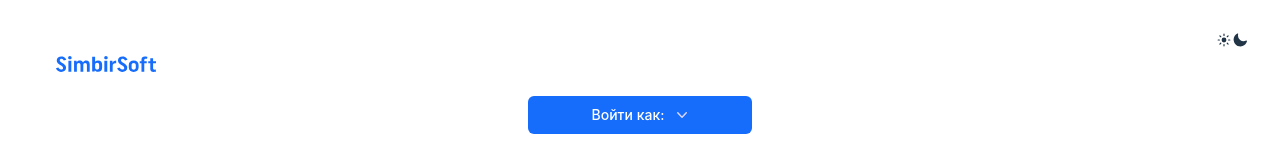
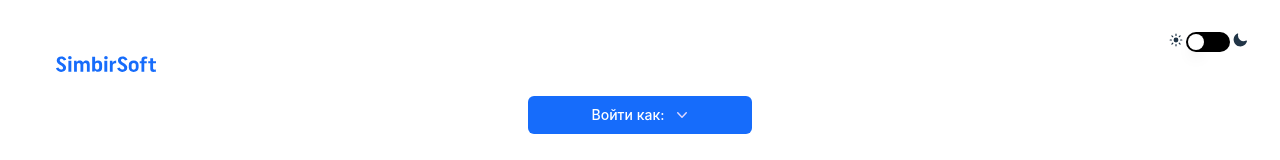
Before and after one commit to SukhorukovS/hackathon-pure-staff, a React (Vite) app: page / in a window 1280 px wide. Shown: the top 160 px of the page. Built offline with nearby package versions, Linux system fonts and the light colour scheme.

Commit message:
add theme toggle

```diff
--- a/index.html
+++ b/index.html
@@ -7,7 +7,7 @@
     <title>PureStaff</title>
   </head>
   <body>
-    <div id="root"></div>
+    <div id="root" class="dark:bg-gray-800"></div>
     <script type="module" src="/src/main.tsx"></script>
   </body>
 </html>
--- a/src/components/Layout/Header/Header.tsx
+++ b/src/components/Layout/Header/Header.tsx
@@ -1,16 +1,43 @@
-import { FC } from "react";
+import { FC, useEffect, useState } from "react";
+
+import { MoonIcon, SunIcon } from "@heroicons/react/20/solid";
+import { Switch } from '@headlessui/react'
 
 import logo from "../../../assets/Logo.svg";
-import { MoonIcon, SunIcon } from "@heroicons/react/20/solid";
 
 export const Header: FC = () => {
+
+  const [enabled, setEnabled] = useState(localStorage.theme === 'dark')
+
+  useEffect(() => {
+    if (enabled || (!('theme' in localStorage) && window.matchMedia('(prefers-color-scheme: dark)').matches)) {
+      document.documentElement.classList.add('dark')
+      localStorage.setItem('theme', 'dark')
+    } else {
+      document.documentElement.classList.remove('dark')
+      localStorage.setItem('theme', 'light')
+    }
+  }, [enabled])
+
   return (
     <header className="flex justify-between">
       <img src={logo} alt="logo" className="logo" />
-      <div className="flex">
-        <SunIcon className="w-4 h-4"/>
-
-        <MoonIcon className="w-4 h-4" />
+      <div className="flex content-center gap-0.5">
+        <SunIcon className="w-4 h-4 dark:text-blue-100"/>
+        <Switch
+          checked={enabled}
+          onChange={setEnabled}
+          className={`${enabled ? 'bg-blue-100' : 'bg-black'}
+            relative inline-flex h-5 w-11 shrink-0 cursor-pointer rounded-full p-0 border-2 border-transparent transition-colors duration-200 ease-in-out focus:outline-none focus-visible:ring-2  focus-visible:ring-white focus-visible:ring-opacity-75`}
+        >
+          <span className="sr-only">Use setting</span>
+          <span
+            aria-hidden="true"
+            className={`${enabled ? 'translate-x-6 bg-white' : 'translate-x-0 bg-white'}
+              pointer-events-none shrink-0 inline-block h-4 w-4 transform rounded-full shadow-lg ring-0 transition duration-200 ease-in-out`}
+          />
+        </Switch>
+        <MoonIcon className="w-4 h-4 dark:text-blue-100" />
       </div>
     </header>
   )
--- a/src/components/Layout/Layout.tsx
+++ b/src/components/Layout/Layout.tsx
@@ -4,7 +4,7 @@ import { Header } from "./Header/Header"
 
 export const Layout: FC<PropsWithChildren> = ({children}) => {
   return (
-    <div className="container">
+    <div className="container dark:bg-gray-800">
       <Header />
       {children}
     </div>
--- a/src/index.css
+++ b/src/index.css
@@ -4,7 +4,7 @@
 
 @layer components {
   .input {
-    @apply flex dark:bg-gray-opacity rounded-md shadow-sm ring-1 ring-inset ring-gray-300 px-4 py-2 focus-within:ring-2 focus-within:ring-inset focus-within:ring-indigo-600 focus:ring-0 w-full;
+    @apply flex dark:bg-gray-opacity dark:text-white rounded-md shadow-sm ring-1 ring-inset ring-gray-300 px-4 py-2 focus-within:ring-2 focus-within:ring-inset focus-within:ring-indigo-600 focus:ring-0 w-full;
   }
 
   .submit {
--- a/tailwind.config.js
+++ b/tailwind.config.js
@@ -1,5 +1,6 @@
 /** @type {import('tailwindcss').Config} */
 export default {
+  darkMode: 'class',
   content: [
     "./index.html",
     "./src/**/*.{js,ts,jsx,tsx}",
```
